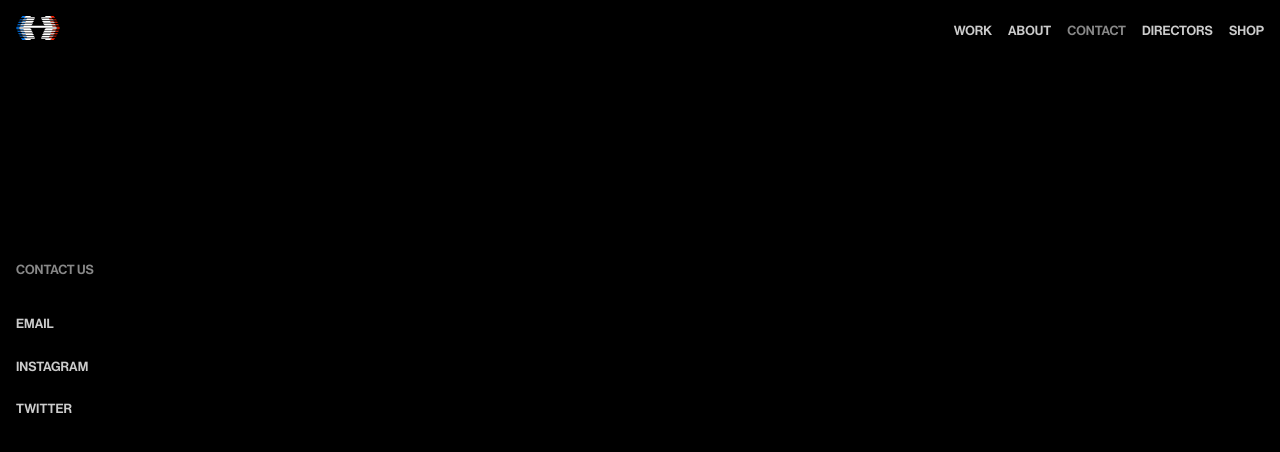
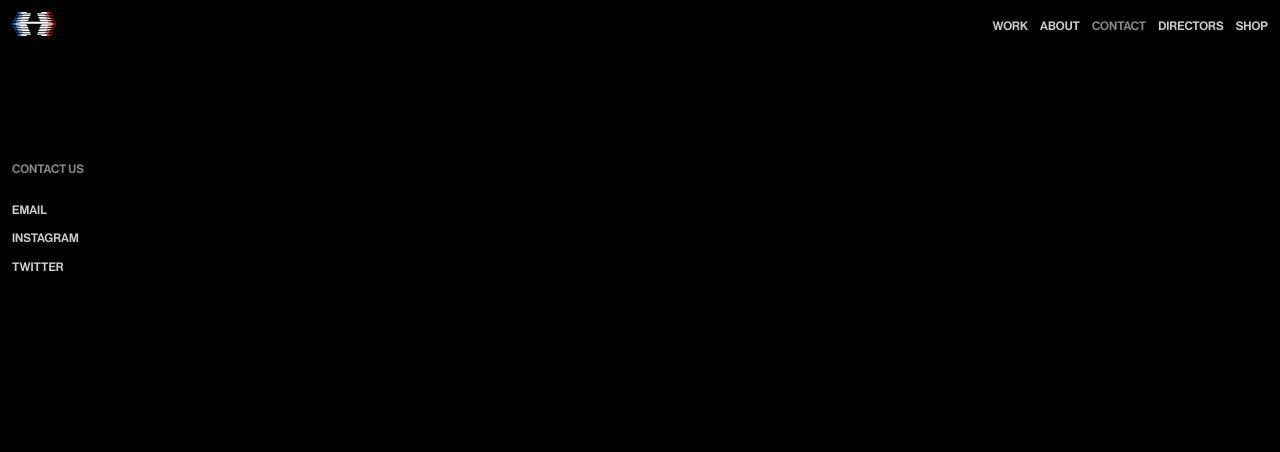
Before and after one commit to school-night/heirs-2, a Next.js app: page /contact in a window 1280 px wide. Shown: the top 452 px of the page. Built offline with nearby package versions, Linux system fonts and the light colour scheme.

Commit message:
smaller type and spacing and fixed grid

```diff
--- a/components/Navigation.js
+++ b/components/Navigation.js
@@ -10,7 +10,7 @@ const Navigation = () => {
   const router = useRouter();
 
   return (
-    <Box as="nav" paddingBottom={3}>
+    <Box as="nav" paddingBottom={6}>
       <Flexbox justifyContent="space-between" gap={3} flexWrap="wrap">
         <Box as="a" href="/">
           <Box as="img" src="/assets/logo-heirs-sm.svg" height={4} />
--- a/pages/_app.js
+++ b/pages/_app.js
@@ -17,7 +17,7 @@ const App = (props) => {
       </Head>
       <Box maxWidth="1400px" margin="0 auto" padding={3} paddingBottom={6}>
         <Navigation />
-        <Box marginBottom={6} />
+        {/* <Box marginBottom={6} /> */}
         <Box as="main">
           <Component {...pageProps} />
         </Box>
--- a/pages/about.js
+++ b/pages/about.js
@@ -38,7 +38,7 @@ const Page = () => {
         <br />
         &mdash; Morris
       </Box>
-      <Box marginBottom={6} />
+      <Box marginBottom={5} />
       <Box
         css={{
           textAlign: "center",
@@ -46,7 +46,7 @@ const Page = () => {
       >
         Collaborators
       </Box>
-      <Box marginBottom={5} />
+      <Box marginBottom={4} />
       <Box maxWidth="600px" margin="0 auto">
         <Flexbox gap={3} alignItems="center" justifyContent="center">
           {collaborators.map((collaborator) => {
--- a/pages/contact.js
+++ b/pages/contact.js
@@ -21,8 +21,8 @@ const Page = () => {
   return (
     <Box css={{ textAlign: "center" }}>
       <Text>Contact us</Text>
-      <Box marginBottom={5} />
-      <Flexbox flexDirection="column" gap={4} css={{ display: "inline-flex" }}>
+      <Box marginBottom={4} />
+      <Flexbox flexDirection="column" gap={3} css={{ display: "inline-flex" }}>
         {items.map((item) => {
           return (
             <Link href={item.href} key={item.href} target="_blank">
--- a/styles/GlobalStyle.js
+++ b/styles/GlobalStyle.js
@@ -19,7 +19,7 @@ const global = css({
   },
   html: {
     fontFamily: `NeueHaasGrotDisp, ${fontFallback}`,
-    fontSize: "13px",
+    fontSize: "12px",
     fontWeight: "500",
     backgroundColor: "background",
     color: "middle",
--- a/styles/theme.js
+++ b/styles/theme.js
@@ -1,6 +1,6 @@
-const fontSizes = ["0.8em", "1em", "2em", "4em", "6em"];
+const fontSizes = ["0.8em", "1em", "2em", "3.6em", "6em"];
 
-const space = [0, 4, 8, 16, 24, 36, 200];
+const space = [0, 4, 8, 12, 24, 60, 120];
 
 const sizes = space;
 
```
Also changed, not shown: pages/work/index.js (+6 -5 lines).
